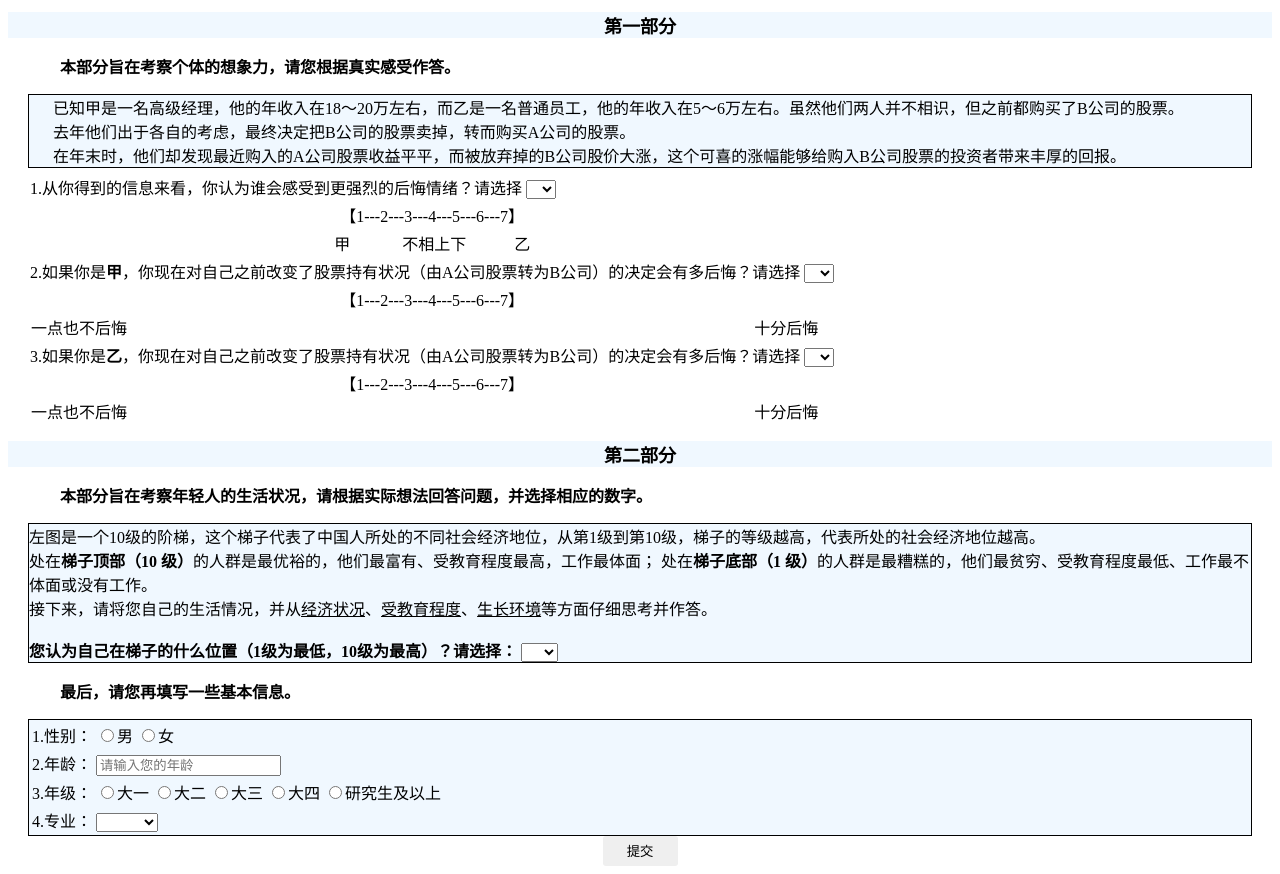
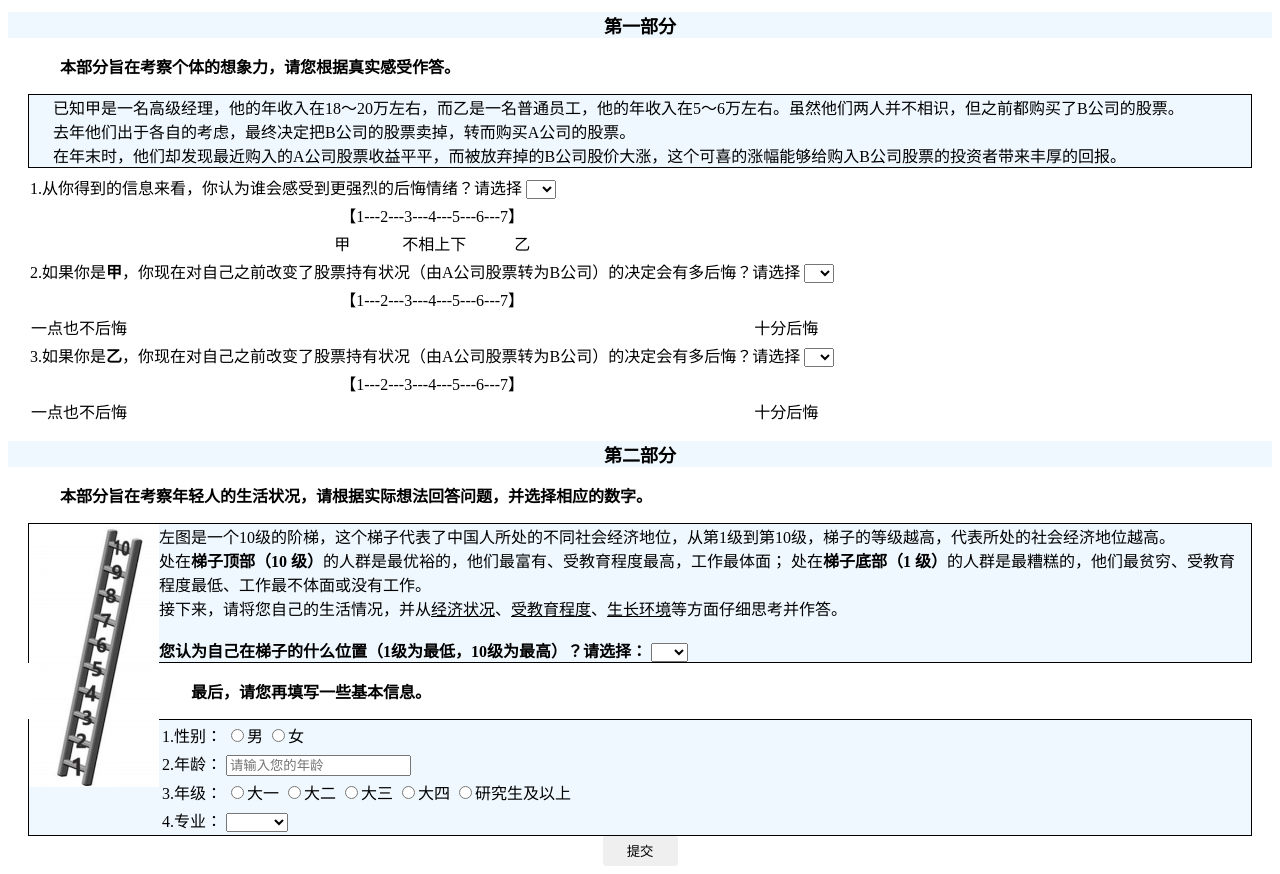
Before and after one commit to chingliu11/chingliu11.github.io, a plain HTML site: page study1.html in a window 1280 px wide. Drawn offline with Linux system fonts and the light colour scheme; a script that the page names is missing.

Commit message:
Update study1.html

```diff
--- a/study1.html
+++ b/study1.html
@@ -138,7 +138,7 @@
 		<h2 class=h>第二部分</h2>
 				<table>
 				<p><strong>本部分旨在考察年轻人的生活状况，请根据实际想法回答问题，并选择相应的数字。</strong></p>
-				<div><img src="img/ladder.png" alt="">
+				<div><img src="ladder.png" alt="">
 		     左图是一个10级的阶梯，这个梯子代表了中国人所处的不同社会经济地位，从第1级到第10级，梯子的等级越高，代表所处的社会经济地位越高。<br>
 		     处在<strong>梯子顶部（10 级）</strong>的人群是最优裕的，他们最富有、受教育程度最高，工作最体面；
 		     处在<strong>梯子底部（1 级）</strong>的人群是最糟糕的，他们最贫穷、受教育程度最低、工作最不体面或没有工作。<br>
```
